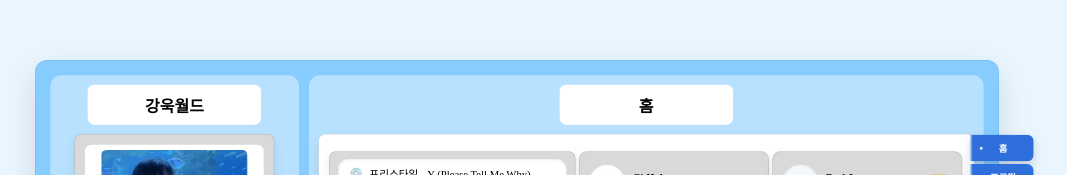
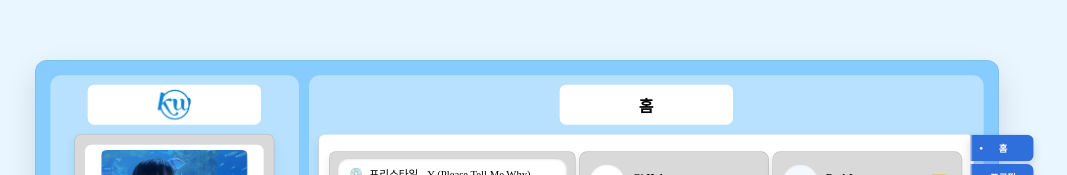
Before and after one commit to kangwook-kim02/Kangwook-World, a React (Vite) app: page / in a window 1280 px wide. Shown: the part 108-283 px from the top of the page, without its empty margins (123-1190 px from the left). Built offline with nearby package versions, Linux system fonts and the light colour scheme.

Commit message:
Logo 추가

```diff
--- a/index.html
+++ b/index.html
@@ -2,7 +2,7 @@
 <html lang="en">
   <head>
     <meta charset="UTF-8" />
-    <link rel="icon" type="image/svg+xml" href="/vite.svg" />
+    <link rel="icon" type="image/svg+xml" href="/worldLogo.png" />
     <meta name="viewport" content="width=device-width, initial-scale=1.0" />
     <title>강욱월드</title>
   </head>
--- a/src/components/SideBar.css
+++ b/src/components/SideBar.css
@@ -171,3 +171,8 @@
   text-decoration-line: none;
   color: black;
 }
+
+.SideBar > a  > h2 >img {
+  width: 50px;
+  height: 50px;
+}
--- a/src/components/SideBar.jsx
+++ b/src/components/SideBar.jsx
@@ -4,6 +4,7 @@ import CppIcon from "./icons/cplusplus.svg?react";
 import PythonIcon from "./icons/python.svg?react";
 import JavaScriptIcon from "./icons/javascript.svg?react";
 import ReactIcon from "./icons/react.svg?react";
+import worldLogo from "../../worldLogo.png";
 import { useState } from "react";
 
 const SideBar = () => {
@@ -54,7 +55,7 @@ const SideBar = () => {
     }
 
     return <div className="SideBar">
-        <a href=""><h2 className="Header">강욱월드</h2></a>
+        <a href=""><h2 className="Header"><img src={worldLogo} alt="worldLogo" /></h2></a>
         <div className="ProfileOutline">
             <div className="ProfileInline">
                 <div className="ImageBox">
```
Also changed, not shown: worldLogo.png (added).
